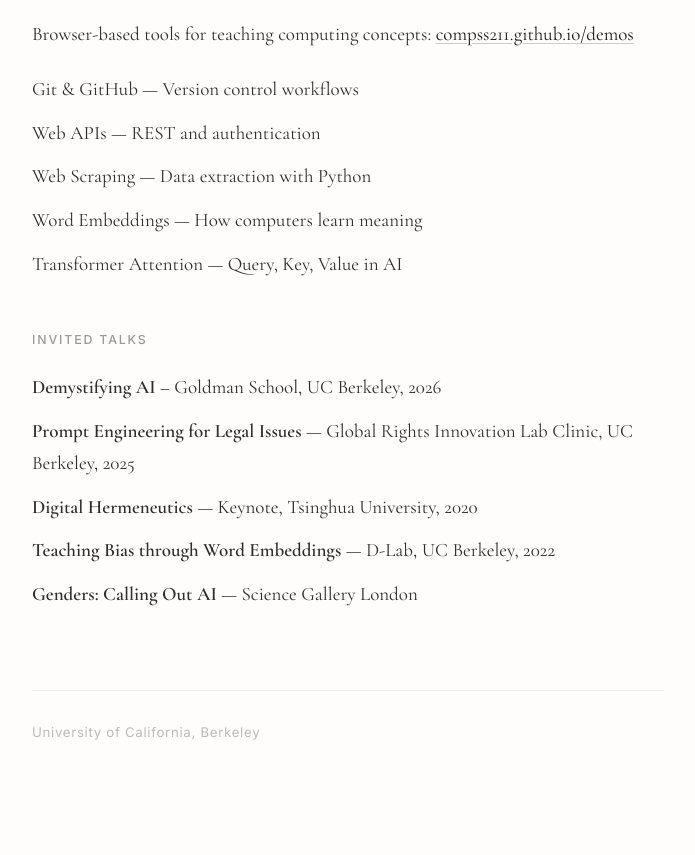
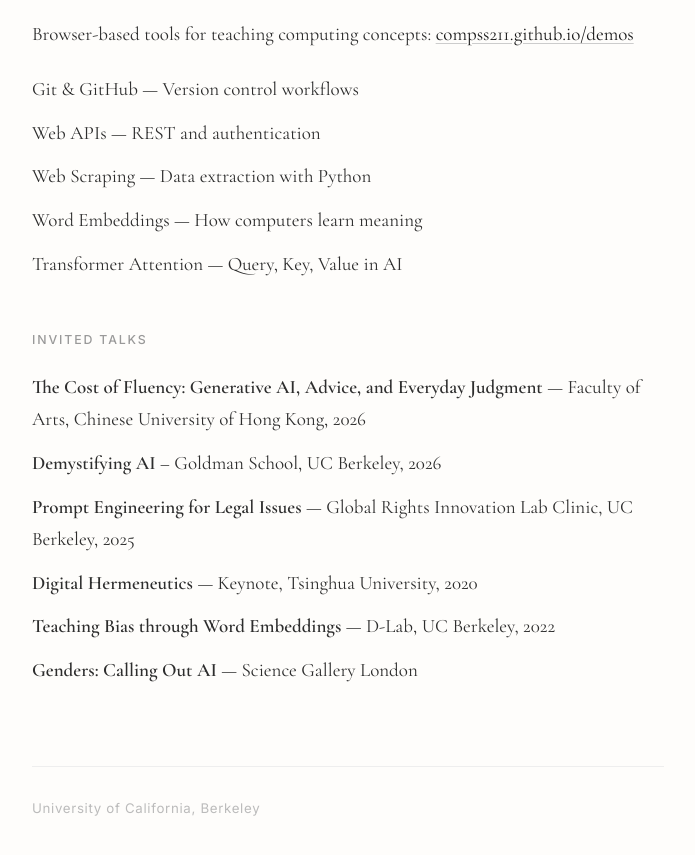
Before and after one commit to tomvannuenen/tomvannuenen.github.io, a Jekyll site: the page built from teaching.md, in a window 1280 px wide and 900 px high, scrolled down 2141 px. Shown: the top 855 px of the window, without its empty margins (292-987 px from the left). Built offline with Jekyll 4.4.1, drawn with Linux system fonts in a browser that asks for light colours; before the commit the page ends 2965 px from its top, so only the background shows below that.

```diff
--- a/teaching.md
+++ b/teaching.md
@@ -58,6 +58,7 @@ Browser-based tools for teaching computing concepts: [compss211.github.io/demos]
 
 ## Invited Talks
 
+- **The Cost of Fluency: Generative AI, Advice, and Everyday Judgment** — Faculty of Arts, Chinese University of Hong Kong, 2026
 - **Demystifying AI** – Goldman School, UC Berkeley, 2026
 - **Prompt Engineering for Legal Issues** — Global Rights Innovation Lab Clinic, UC Berkeley, 2025
 - **Digital Hermeneutics** — Keynote, Tsinghua University, 2020
```
Also changed, not shown: research.md (+0 -1 lines).
